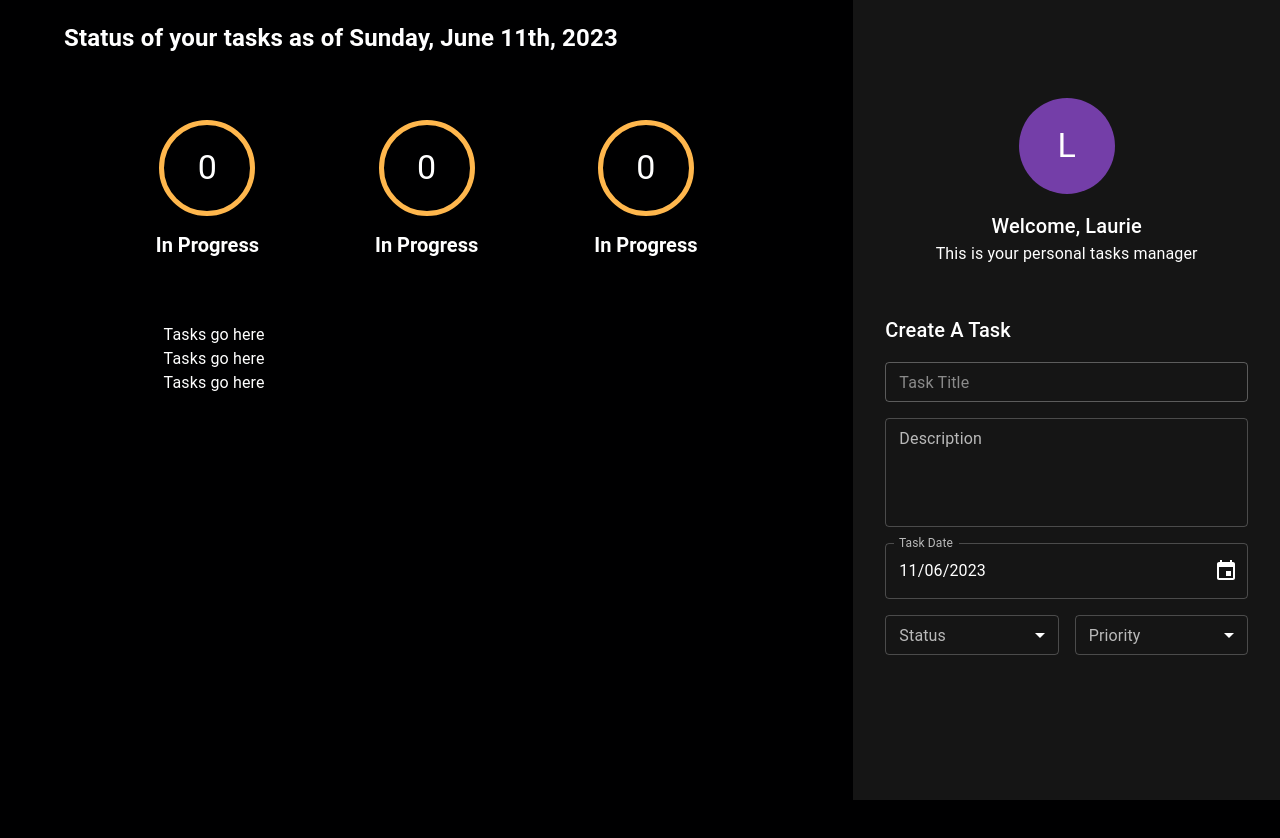
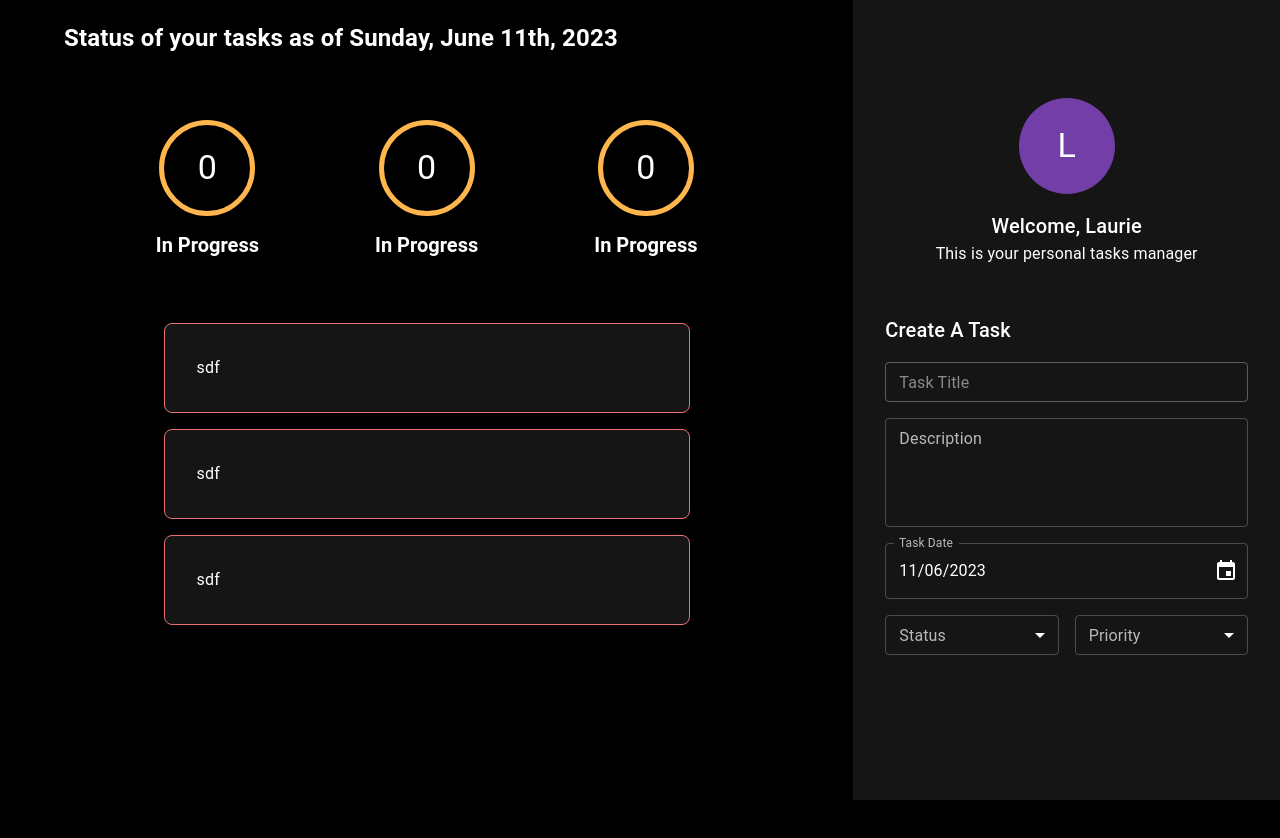
Before and after one commit to laurieroy/ts-tasks, a React (Create React App) app: page / in a window 1280 px wide. Shown: the top 838 px of the page. Built offline with nearby package versions, Linux system fonts and the light colour scheme.

Commit message:
Add task component, interface

```diff
--- /dev/null
+++ b/src/components/task/task.tsx
@@ -0,0 +1,22 @@
+import { Box } from '@mui/material';
+import React, { FC, ReactElement } from 'react';
+
+export const Task: FC = (): ReactElement => {
+  return (
+    <Box
+      display="flex"
+      width="100%"
+      justify-content="flex-start"
+      flex-direction="column"
+      mb={2}
+      p={4}
+      sx={{
+        width: '100%',
+        backgroundColor: 'background.paper',
+        borderRadius: '8px',
+        border: '1px solid',
+        borderColor: 'error.light',
+      }}
+    >sdf</Box>
+  );
+};
--- a/src/components/taskArea/taskArea.tsx
+++ b/src/components/taskArea/taskArea.tsx
@@ -2,6 +2,7 @@ import React, { FC, ReactElement } from 'react';
 import { Box, Grid } from '@mui/material';
 import { format } from 'date-fns';
 import { TaskCounter } from '../taskCounter/taskCounter';
+import { Task } from '../task/task';
 
 export const TaskArea: FC = (): ReactElement => {
   return (
@@ -38,9 +39,9 @@ export const TaskArea: FC = (): ReactElement => {
           md={8}
           xs={10}
         >
-          <Box>Tasks go here</Box>
-          <Box>Tasks go here</Box>
-          <Box>Tasks go here</Box>
+          <Task />
+          <Task />
+          <Task />
         </Grid>
       </Grid>
     </Grid>
```
Also changed, not shown: src/components/task/interfaces/ITask.ts (added).
